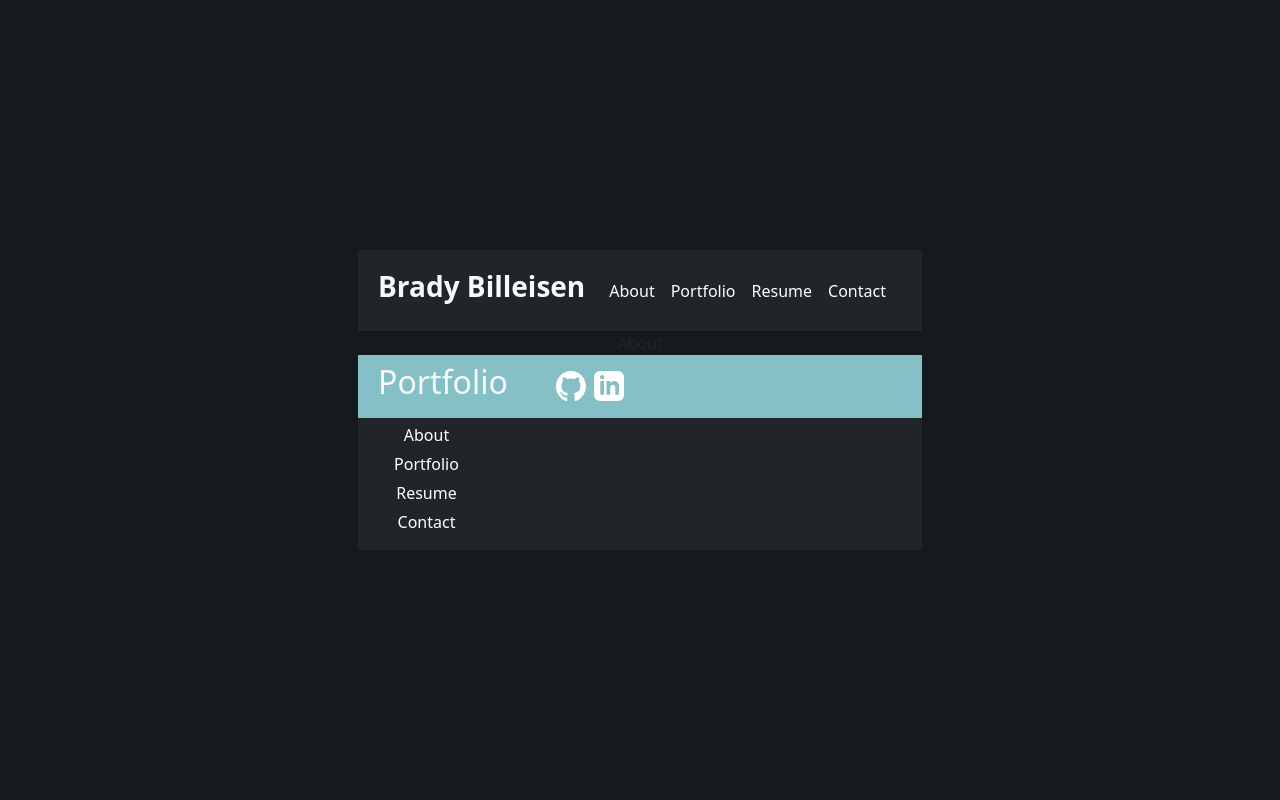
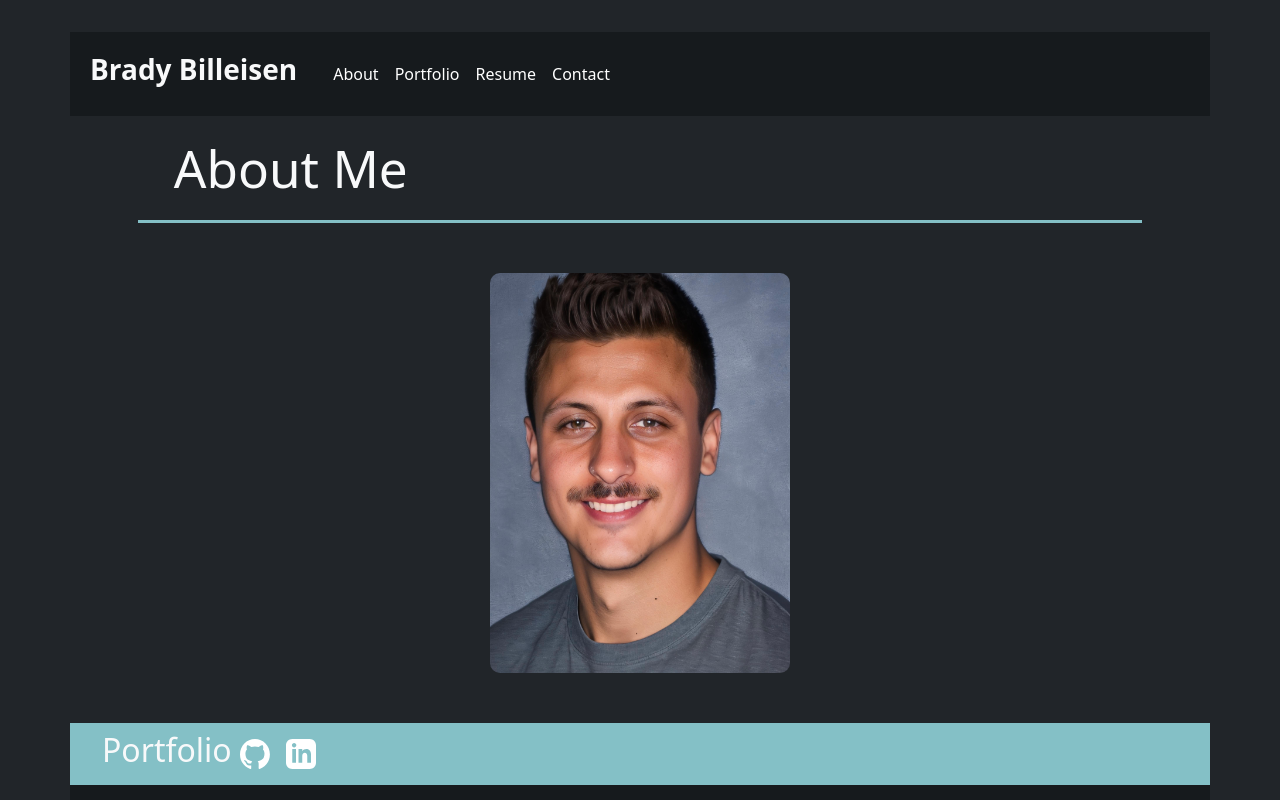
Before and after one commit to brady-billeisen/react-portfolio, a React (Vite) app: page /about in a window 1280 px wide. Shown: the top 800 px of the page. Built offline with nearby package versions, Linux system fonts and the light colour scheme.

Commit message:
made a lot of style changes, as well as got most of the about page done

```diff
--- a/src/App.css
+++ b/src/App.css
@@ -45,6 +45,20 @@
   background-color: black !important;
 }
 
+#page-header {
+  border-bottom: 3px solid #84C0C6;
+  width: 90%;
+}
+
+#navbar {
+  background-color: #161a1d !important;
+}
+
+.nav-links {
+  display: flex !important;
+  justify-content: end !important;
+}
+
 #home-captions {
   background-color: black;
   opacity: 0.8;
@@ -59,3 +73,20 @@
 #footer {
   background-color: #84C0C6;
 }
+
+#footer-link {
+  color: #46B1C9;
+  font-weight: bold;
+}
+
+#footer-link:hover {
+  color: #84C0C6;
+}
+
+#headshot {
+  margin: 50px;
+  height: 400px;
+  width: 300px;
+  object-fit: cover;
+  border-radius: 10px;
+}
--- a/src/components/Footer.jsx
+++ b/src/components/Footer.jsx
@@ -1,25 +1,22 @@
-import { Nav } from 'react-bootstrap';
+import { Container, Nav } from 'react-bootstrap';
 import { Link } from 'react-router-dom';
 
 
 function Footer() {
   return (
-        <Nav className="me-auto bg-dark">
-            <ul>
-                <li>
-                    <Link to='/about' style={{ margin: "0 4px" }}>About</Link>
-                </li>
-                <li>
-                    <Link to='/portfolio' style={{ margin: "0 4px" }}>Portfolio</Link>
-                </li>
-                <li>
-                    <Link to='/resume' style={{ margin: "0 4px" }}>Resume</Link>
-                </li>
-                <li>
-                    <Link to='/contact' style={{ margin: "0 4px" }}>Contact</Link>
-                </li>
-            </ul>
-        </Nav>
+    <Nav className="me-auto" id='navbar'>
+        <Container>
+            <Container className='mt-4 mb-4'>
+                <Link to='/about' style={{ margin: "0 4px" }} id='footer-link'>About</Link>
+                <Link to='/portfolio' style={{ margin: "0 4px" }} id='footer-link'>Portfolio</Link>
+                <Link to='/resume' style={{ margin: "0 4px" }} id='footer-link'>Resume</Link>
+                <Link to='/contact' style={{ margin: "0 4px" }} id='footer-link'>Contact</Link>
+            </Container>
+            <Container>
+                <p className='text-light m-4'>Aspiring software engineer with a strong foundation in JavaScript, Python, and web development technologies. Soon to be graduate of Vanderbilt Coding Bootcamp with hands-on experience in building web applications using Django, React, and Node.js. Eager to contribute creativity and technical skills to a dynamic software engineering team.</p>
+            </Container>
+        </Container>
+    </Nav>
   )
 }
 
--- a/src/components/Navigation.jsx
+++ b/src/components/Navigation.jsx
@@ -3,20 +3,22 @@ import { Container, Nav, Navbar, NavbarBrand } from 'react-bootstrap';
 
 function Navigation() {
   return (
-    <Navbar expand="lg" className="navbar-dark bg-dark">
+    <Navbar expand="lg" className="navbar-dark bg-dark" id='navbar'>
         <Container className='d-flex m-2'>
             <NavbarBrand>
                 <Link to='/'>
-                    <h1 className="text-light fw-bold fs-3">Brady Billeisen</h1>
+                    <h2 className="text-light fw-bold fs-3">Brady Billeisen</h2>
                 </Link>
             </NavbarBrand>
             <Navbar.Toggle aria-controls="basic-navbar-nav" />
             <Navbar.Collapse id="basic-navbar-nav">
-                <Nav className="me-2 justify-content-end">
-                    <Link to='/about' className='m-2'>About</Link>
-                    <Link to='/portfolio' className='m-2'>Portfolio</Link>
-                    <Link to='/resume' className='m-2'>Resume</Link>
-                    <Link to='/contact' className='m-2'>Contact</Link>
+                <Nav className="me-2 d-flex justify-content-end">
+                    <Container className="d-flex justify-content-end align-items-center">
+                        <Link to='/about' className='m-2'>About</Link>
+                        <Link to='/portfolio' className='m-2'>Portfolio</Link>
+                        <Link to='/resume' className='m-2'>Resume</Link>
+                        <Link to='/contact' className='m-2'>Contact</Link>
+                    </Container>
                 </Nav>
             </Navbar.Collapse>
         </Container>
--- a/src/components/Separation.jsx
+++ b/src/components/Separation.jsx
@@ -7,15 +7,17 @@ function Separation() {
   return (
     <Container id="footer">
         <Nav className="p-2">
-          <h2 className="d-flex justify-content-start text-light">Portfolio</h2>
-          <div className="d-flex">
-            <Link to='https://github.com/brady-billeisen' className="d-flex justify-content-end align-items-center">
-              <img src={githubLogo} alt="GitHub Logo" className="ms-5"/>
+          <Container>
+          </Container>
+          <Container className="d-flex justify-content-start align-items-center">
+            <h2 className="d-flex justify-content-start text-light">Portfolio</h2>
+            <Link to='https://github.com/brady-billeisen'>
+              <img src={githubLogo} alt="GitHub Logo" className="ms-2 me-2"/>
             </Link>
-            <Link to='https://www.linkedin.com/in/bradybilleisen/' className="d-flex justify-content-end align-items-center">
-              <img src={linkedinLogo} alt="LinkedIn Logo" className="ms-2" />
+            <Link to='https://www.linkedin.com/in/bradybilleisen/'>
+              <img src={linkedinLogo} alt="LinkedIn Logo" className="ms-2 me-2" />
             </Link>
-          </div>
+          </Container>
         </Nav>
     </Container>
   )
--- a/src/index.css
+++ b/src/index.css
@@ -27,10 +27,12 @@ a {
 }
 a:hover {
   color: #46B1C9;
+  border-bottom: 4px solid #84C0C6;
+  transition: 500ms;
 }
 
 body {
-  background-color: #161a1d;
+  background-color: #212529;
   margin: 0;
   display: flex;
   place-items: center;
--- a/src/pages/About.jsx
+++ b/src/pages/About.jsx
@@ -1,8 +1,18 @@
-import React from 'react'
+import { Container } from 'react-bootstrap'
+import headshot from '../images/headshot.jpg'
 
 function About() {
   return (
-    <div>About</div>
+    <main>
+      <Container>
+        <Container className='d-flex' id='page-header'>
+          <h1 className='text-light m-4'>About Me</h1>
+        </Container>
+        <Container>
+          <img src={headshot} id='headshot' />
+        </Container>
+      </Container>
+    </main>
   )
 }
 
--- a/src/pages/Home.jsx
+++ b/src/pages/Home.jsx
@@ -11,21 +11,21 @@ function Home() {
           <img src={granularGarden} id='carousel-img' />
           <Carousel.Caption id='home-captions'>
             <h3>Granular Garden</h3>
-            <p>A music streaming platform made using the MVC framework, Express.js, Handlebars, and more technologies!</p>
+            <p className='ms-4 me-4'>A music streaming platform made using the MVC framework, Express.js, Handlebars, and more technologies!</p>
           </Carousel.Caption>
         </Carousel.Item>
         <Carousel.Item>
           <img src={esoClassGuides} id='carousel-img' />
           <Carousel.Caption id='home-captions'>
             <h3>ESO ClassGuides</h3>
-            <p>An app tailored specifically to help players of the game Elder Scrolls Online by pulling the most popular posts relevant to your class choice, from Reddit & Youtube!</p>
+            <p className='ms-4 me-4'>An app tailored specifically to help players of the game Elder Scrolls Online by pulling the most popular posts relevant to your class choice, from Reddit & Youtube!</p>
           </Carousel.Caption>
         </Carousel.Item>
         <Carousel.Item>
           <img src={JATE} id='carousel-img' />
           <Carousel.Caption id='home-captions'>
             <h3>JATE (Just Another Text Editor)</h3>
-            <p>A progressive web app text editor made for working with JavaScript!</p>
+            <p className='ms-4 me-4'>A progressive web app text editor made for working with JavaScript!</p>
           </Carousel.Caption>
         </Carousel.Item>
       </Carousel>
```
Also changed, not shown: src/images/headshot.jpg (added).
